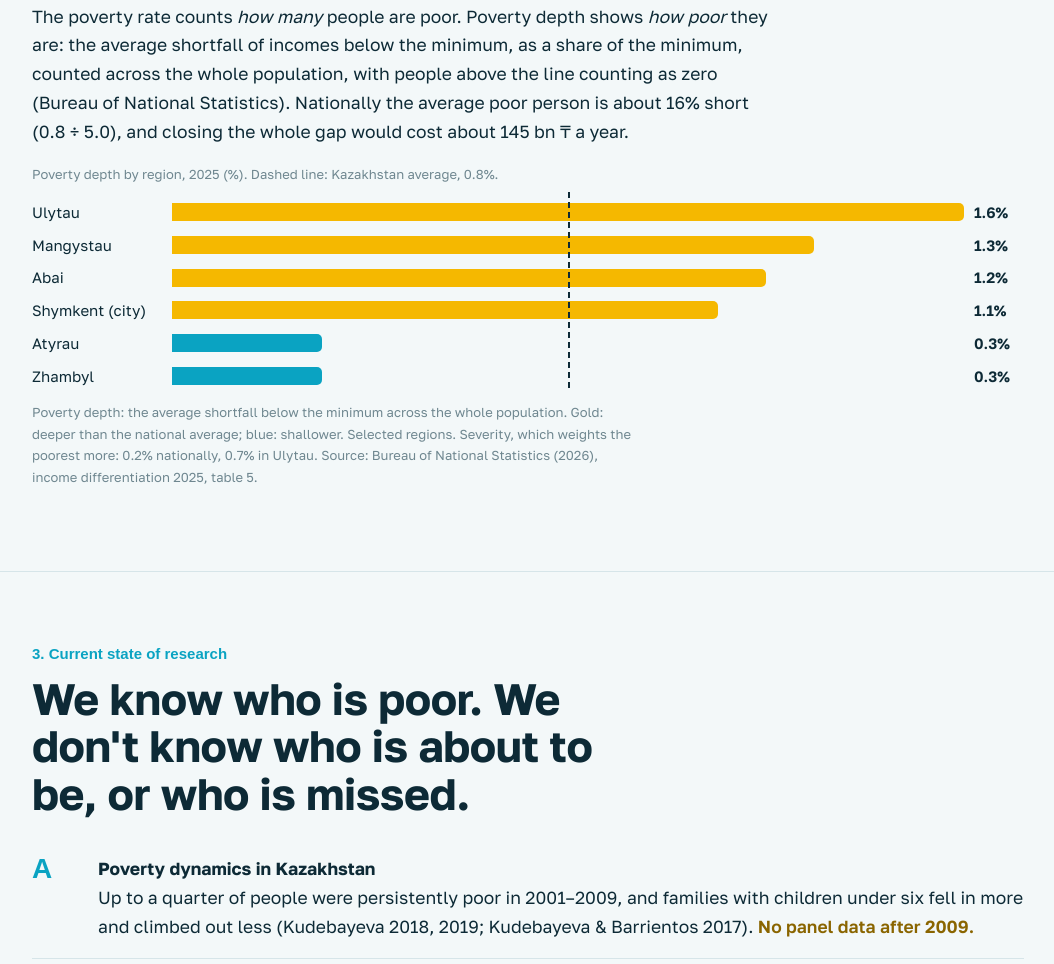
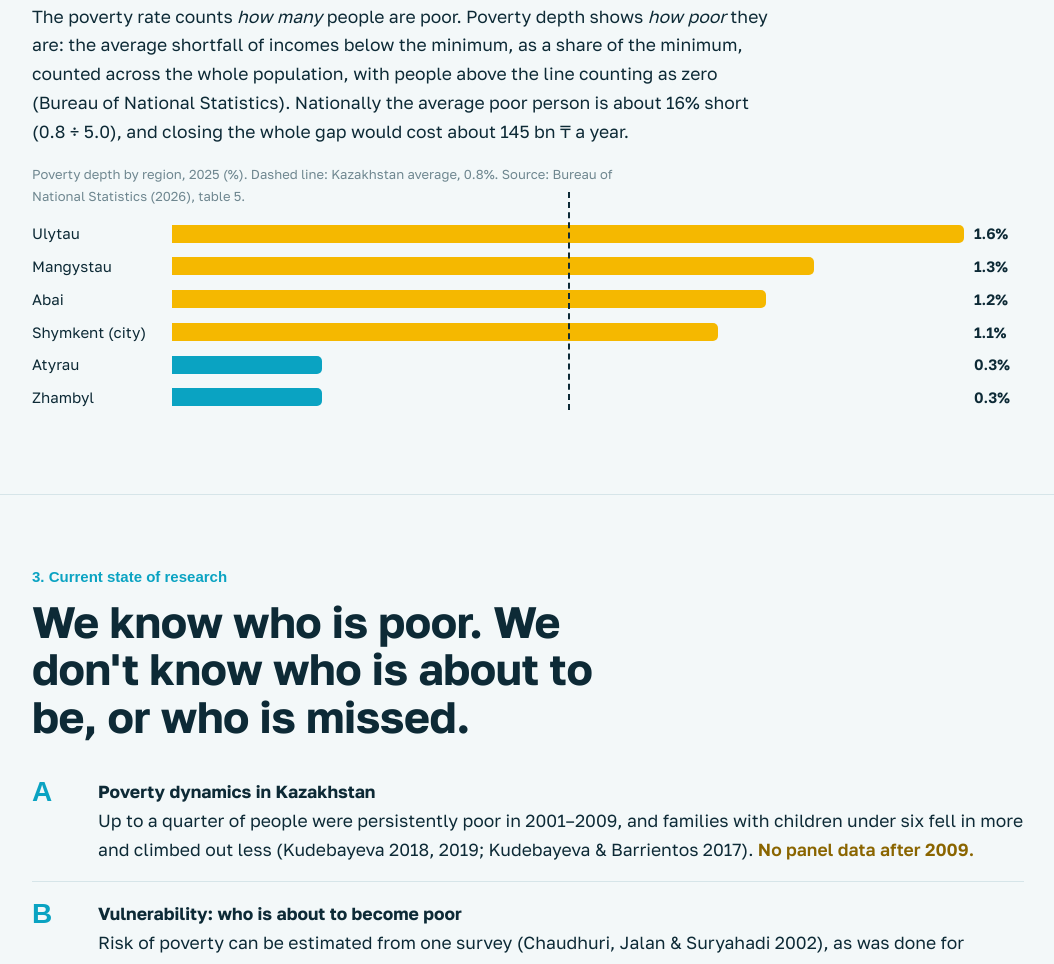
Before and after one commit to gasperagatha85-sketch/pls519_final_project, a plain HTML site: page index.html in a window 1280 px wide. Shown: the part 4300-5264 px from the top of the page, without its empty margins (112-1166 px from the left). Drawn offline with Linux system fonts and the light colour scheme; a web font is replaced by a local one.

Commit message:
Shorten poverty depth chart note
Co-Authored-By: Claude Opus 5.5 <noreply@anthropic.com>

```diff
--- a/index.html
+++ b/index.html
@@ -280,7 +280,7 @@ footer li a{overflow-wrap:anywhere}
 <h3>How poor are the poor?</h3>
 <p>The poverty rate counts <i>how many</i> people are poor. Poverty depth shows <i>how poor</i> they are: the average shortfall of incomes below the minimum, as a share of the minimum, counted across the whole population, with people above the line counting as zero (Bureau of National Statistics). Nationally the average poor person is about 16% short (0.8 ÷ 5.0), and closing the whole gap would cost about 145 bn ₸ a year.</p>
 <div class="hbars" role="img" aria-label="Poverty depth by region, 2025, against the national average of 0.8%">
-<p class="tiny" style="margin:0 0 6px">Poverty depth by region, 2025 (%). Dashed line: Kazakhstan average, 0.8%.</p>
+<p class="tiny" style="margin:0 0 6px">Poverty depth by region, 2025 (%). Dashed line: Kazakhstan average, 0.8%. Source: Bureau of National Statistics (2026), table 5.</p>
 <div><span>Ulytau</span><i style="width:100%"></i><em>1.6%</em></div>
 <div><span>Mangystau</span><i style="width:81%"></i><em>1.3%</em></div>
 <div><span>Abai</span><i style="width:75%"></i><em>1.2%</em></div>
@@ -289,7 +289,7 @@ footer li a{overflow-wrap:anywhere}
 <div class="lo"><span>Zhambyl</span><i style="width:19%"></i><em>0.3%</em></div>
 <b class="avg" aria-hidden="true"></b>
 </div>
-<p class="tiny">Poverty depth: the average shortfall below the minimum across the whole population. Gold: deeper than the national average; blue: shallower. Selected regions. Severity, which weights the poorest more: 0.2% nationally, 0.7% in Ulytau. Source: Bureau of National Statistics (2026), income differentiation 2025, table 5.</p>
+
 </div>
 </div></section>
 
```
